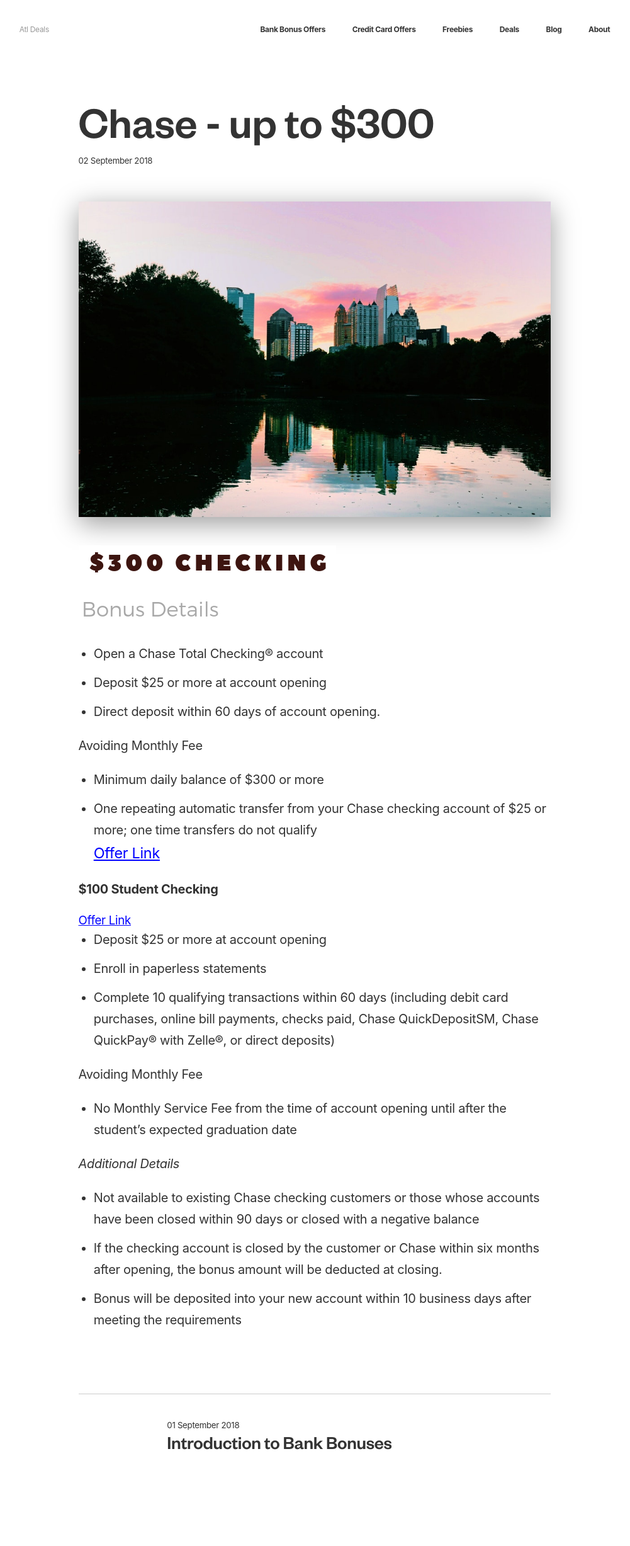
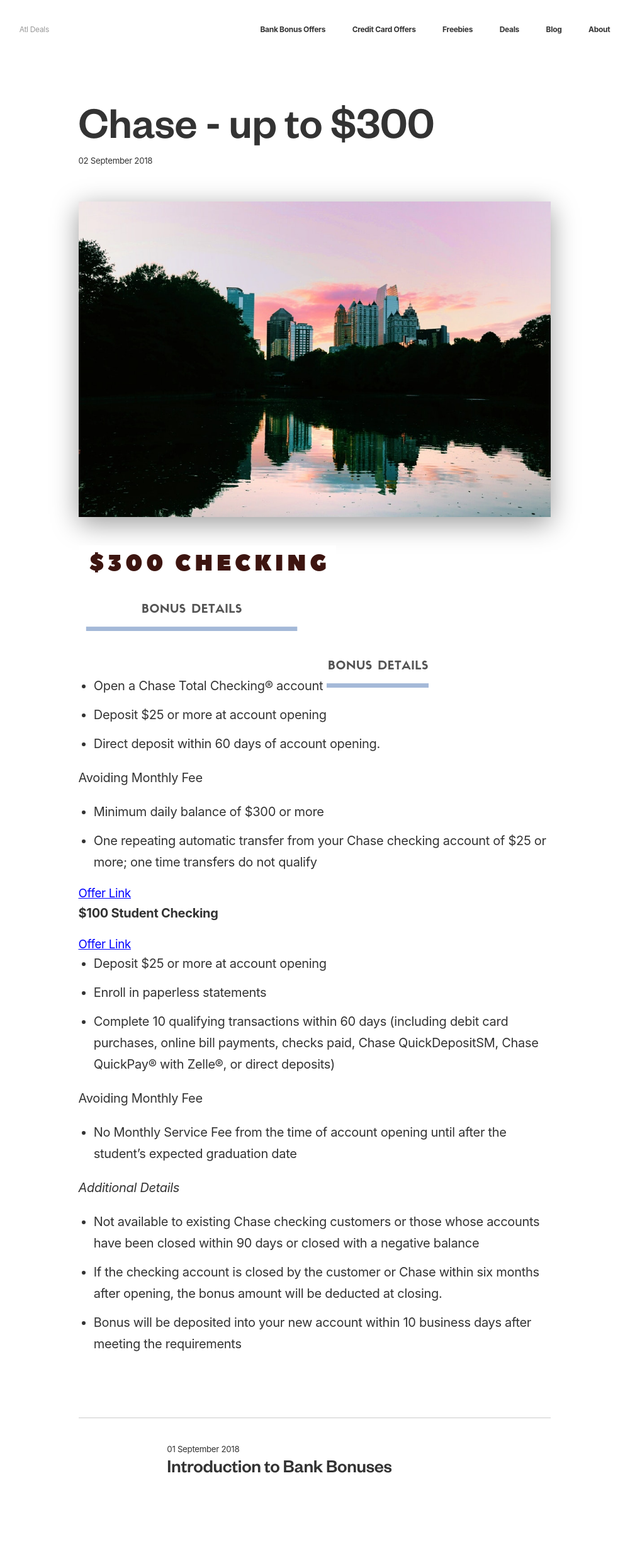
Before and after one commit to ohiosveryown/atldeals, a Jekyll site: the page built from _posts/2018-09-02-post-two.markdown, in a window 1280 px wide. Shown: the whole page at 63% size, without its empty margins (140-1141 px from the left). Built offline with Jekyll 4.4.1, drawn with Linux system fonts in a browser that asks for light colours; before the commit the page ends 2418 px from its top, so only the background shows below that.

Commit message:
Updated Post Two

```diff
--- a/_posts/2018-09-02-post-two.markdown
+++ b/_posts/2018-09-02-post-two.markdown
@@ -13,10 +13,9 @@
 
 ![$300 Checking.png](/uploads/$300%20Checking.png)
 
-
-![Bonus Details.png](/uploads/Bonus%20Details.png)
-
+![Bonus Details 2 (2).png](/uploads/Bonus%20Details%202%20(2).png)
 * Open a Chase Total Checking® account
+![Bonus Details 2 (2) - Copy.png](/uploads/Bonus%20Details%202%20(2)%20-%20Copy.png)
 
 * Deposit $25 or more at account opening
 
@@ -27,6 +26,7 @@
 * Minimum daily balance of $300 or more
 
 * One repeating automatic transfer from your Chase checking account of $25 or more; one time transfers do not qualify
+
 # [Offer Link](https://accounts.chase.com/consumer/banking/extemail?code=GG2669996FX3D9Y1&jp_cmp=rb/59666/ema/LC-NM096/Body_Image_1)
 
 **$100 Student Checking**
```
